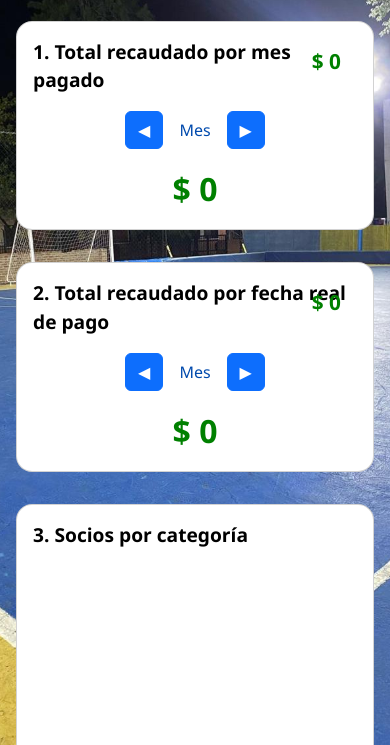
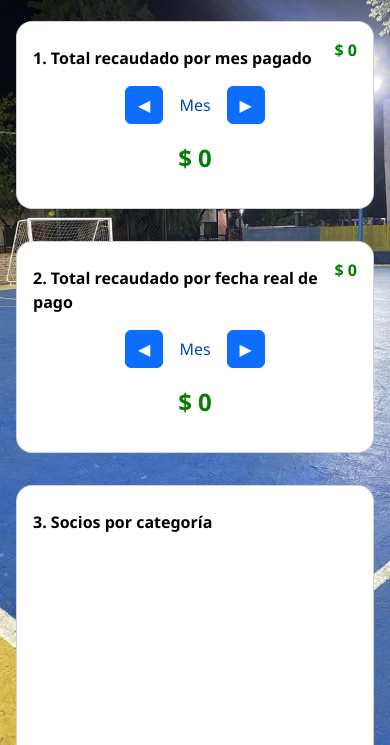
Before and after one commit to todosobremiclub/floresjrs-backend, a website: page public/admin-panel/reportes.html in a window 390 px wide. Shown: the part 99-844 px from the top of the page. Drawn offline with nearby package versions, Linux system fonts and the light colour scheme; no server answers; sample sign-in values are in the browser's storage.

Commit message:
Fix responsive en reportes.html: evitar superposición en mobile

```diff
--- a/public/admin-panel/reportes.html
+++ b/public/admin-panel/reportes.html
@@ -115,7 +115,27 @@
     margin-left: 0 !important;
     padding: 1rem;
   }
+
+  /* 🔧 FIX superposición reportes */
+  .card {
+    padding: 1.5rem 1rem 2rem 1rem !important; /* más espacio en mobile */
   }
+
+  .monto-total {
+    font-size: 1rem !important; /* texto más chico para acumulado anual */
+    top: 1rem !important;       /* un poco más arriba */
+    right: 1rem !important;
+  }
+
+  .monto-mes {
+    font-size: 1.5rem !important; /* monto mensual más chico */
+  }
+
+  .titulo {
+    font-size: 1rem !important; /* título más chico para evitar que colisione */
+  }
+}
+
 </style>
 
 </head>
```
Lines whose indentation alone changed are shown as unchanged.
